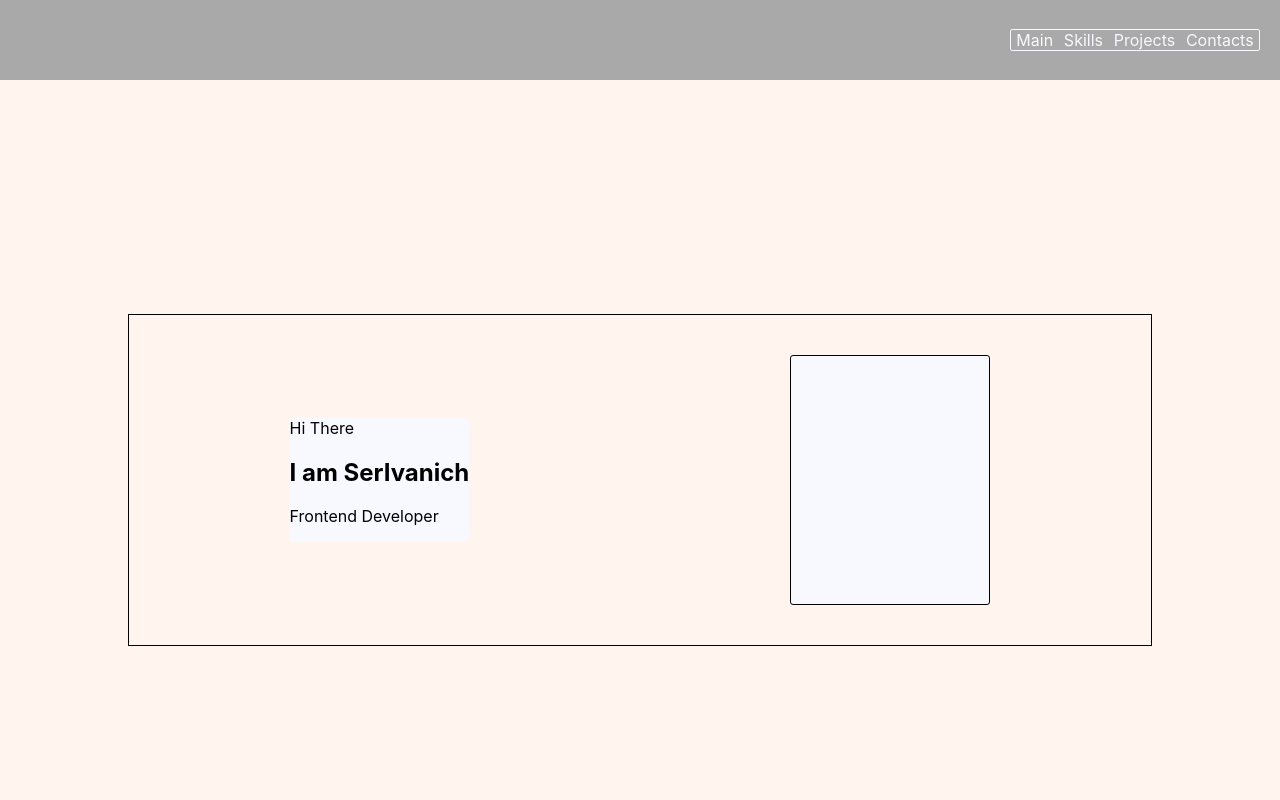
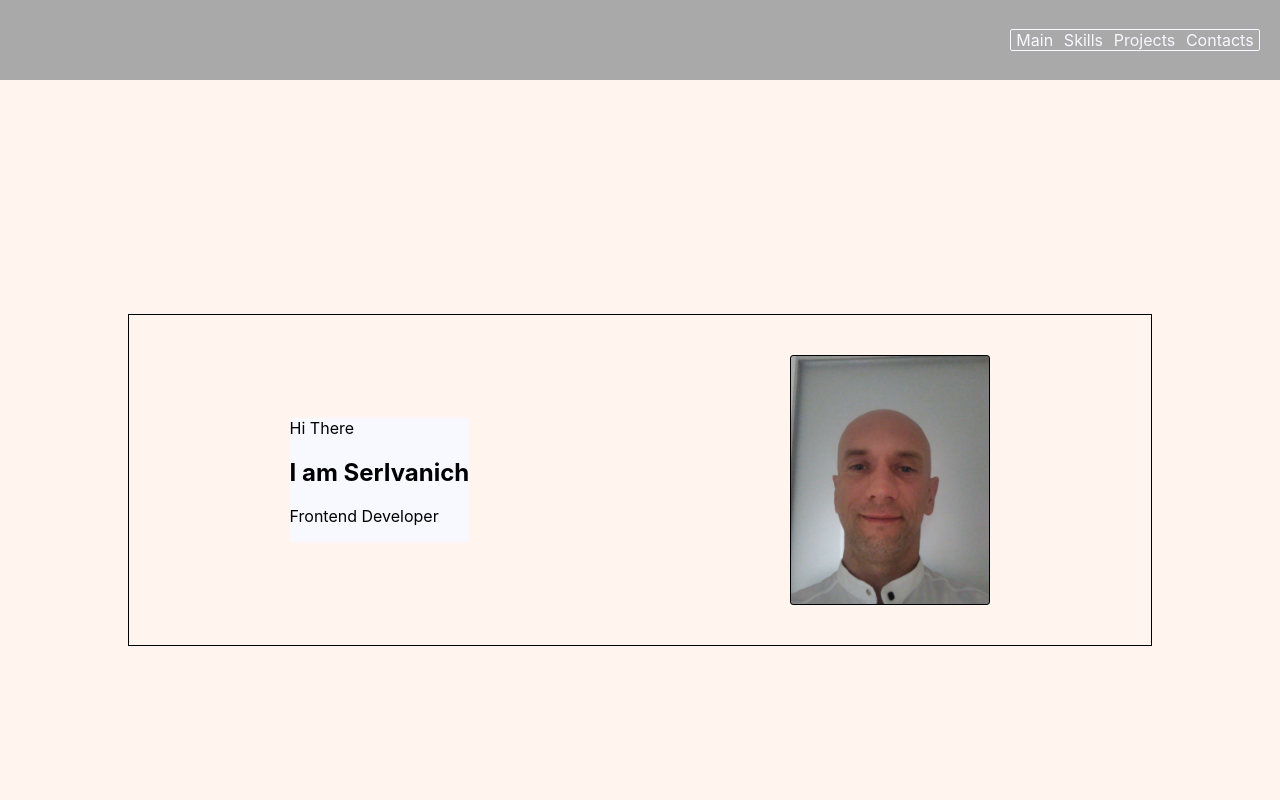
Before and after one commit to serIvanich/portfolio, a React (Create React App) app: page / in a window 1280 px wide. Shown: the top 800 px of the page. Built offline with nearby package versions, Linux system fonts and the light colour scheme.

Commit message:
added my-photo

```diff
--- a/src/features/main/Main.js
+++ b/src/features/main/Main.js
@@ -1,9 +1,13 @@
 import React from 'react'
 import s from './Main.module.css'
+import myPhoto from './../../assets/image/my-photo.jpg'
 
 
 export const Main = () => {
-
+const photo = {
+    backgroundImage: `url(${myPhoto})`,
+    backgroundSize: 'cover',
+}
     return (
         <div className={s.mainBlock}>
             <div className={s.mainContainer}>
@@ -12,7 +16,7 @@ export const Main = () => {
                     <h2>I am SerIvanich</h2>
                     <p>Frontend Developer</p>
                 </div>
-                <div className={s.photo}>
+                <div className={s.photo} style={photo}>
 
                 </div>
             </div>
--- a/src/features/main/Main.module.css
+++ b/src/features/main/Main.module.css
@@ -31,5 +31,5 @@
     margin-top: 5vh;
     border: 1px solid;
     border-radius: 3px;
-    background-color: ghostwhite;
+
 }
```
Also changed, not shown: src/features/projects/Projects.js (+4 -4 lines), src/assets/image/my-photo.jpg (added).
